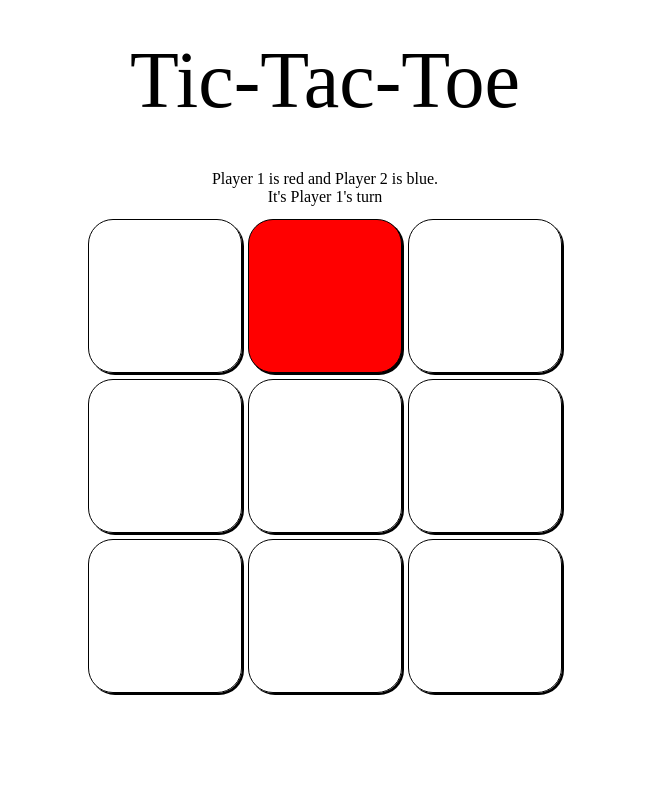
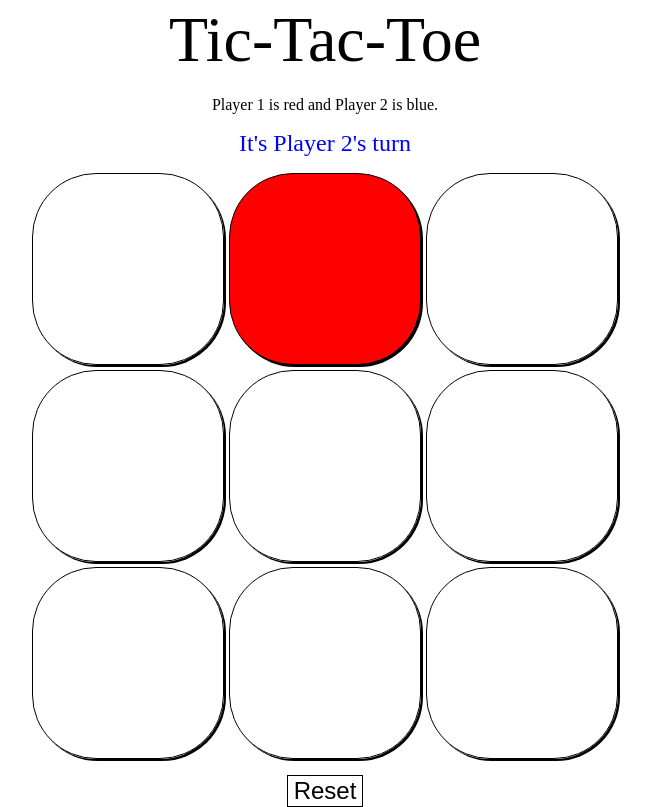
Before and after one commit to wchrapcynski/Tic-Tac-Toe, a plain HTML site: page index.html in a window 1280 px wide. Both pictures are taken after a click on the element 640 px from the left and 296 px from the top of the page. Shown: the whole page, without its empty margins (315-966 px from the left). Drawn offline with Linux system fonts and the light colour scheme.

Commit message:
Added more logic and tied it into HTML

```diff
--- a/css/style.css
+++ b/css/style.css
@@ -1,3 +1,7 @@
+* {
+    box-sizing: border-box;
+}
+
 body {
     margin: 0 auto;
 }
@@ -7,33 +11,41 @@ header {
     align-items: center;
     justify-content: center;
     height: 10vh;
-    text-align: center;
-    font-size: 10vh;
-    padding: 0.5em 0;
+    font-size: 8vh;
+}
+
+button {
+    font-size: 1.5em;
+    border: 1px solid black;
+    background-color: white;
+    outline: none;
 }
 
 .message {
-    padding: 10px;
     text-align: center;
+    font-size: 3vh;
+}
+
+.content {
+    display: flex;
+    justify-content: center;
+    align-items: center;
+    flex-flow: column;
 }
 
 .square {
     border: 1px solid black;
-    margin: 3px;
-    border-radius: 25px;
+    border-radius: 5vw;
     box-shadow: 2px 2px;
-}
-
-.layoutSetup {
-    display: grid;
-    grid-template-rows: 1fr;
-    grid-template-columns: 1fr 60vh 1fr;
 }
 
 .board {
     display: grid;
-    grid-template-rows: 20vh 20vh 20vh;
-    grid-template-columns: 20vh 20vh 20vh;
+    grid-template-rows: 25vw 25vw 25vw;
+    grid-template-columns: 25vw 25vw 25vw;
+    grid-gap: .3em;
+    padding: 1em;
+    margin: 0 auto;
 }
 
 .blue {
@@ -43,3 +55,22 @@ header {
 .red {
     background-color: red;
 }
+
+.redText {
+    color: red;
+}
+
+.blueText {
+    color: blue;
+}
+
+.blackText {
+    color: black;
+}
+
+@media only screen and (min-width: 800px) {
+    .board {
+        grid-template-rows: 15vw 15vw 15vw;
+        grid-template-columns: 15vw 15vw 15vw;
+    }
+}
--- a/index.html
+++ b/index.html
@@ -12,12 +12,9 @@
         <div>Tic-Tac-Toe</div>
     </header>
     <main>
-        <div class="layoutSetup">
-            <div class="leftSide">
-
-            </div>
         <div class="content">
-                <div class="message"></div>
+            <p>Player 1 is red and Player 2 is blue.</p>
+            <div class="message redText"></div>
             <div class="board">
                     <div class="square" id="sq1"></div>
                     <div class="square" id="sq2"></div>
@@ -29,11 +26,7 @@
                     <div class="square" id="sq8"></div>
                     <div class="square" id="sq9"></div>
             </div>
-                </div>
-            </div>
-            <div class="rightSide">
-
-            </div>
+            <button class="reset">Reset</button>
         </div>
     </main>
     <footer>
--- a/js/main.js
+++ b/js/main.js
@@ -45,8 +45,9 @@ const squares = document.querySelectorAll(".square");
 const winningCombos = [[1,2,3], [4,5,6], [7,8,9], [1,4,7], [2,5,8], [3,6,9], [1,5,9], [3,5,7]]
 let currentPlayer = 1
 let filled = 0;
+
 const messageArea = document.querySelector(".message");
-let message = "Player 1 is red and Player 2 is blue.\nIt's Player 1's turn";
+let message = "It's Player 1's turn";
 messageArea.innerText = message;
 
 function winnerCheck() {
@@ -55,11 +56,19 @@ function winnerCheck() {
             && board[winningCombos[i][1]].clicked === "red"
             && board[winningCombos[i][2]].clicked === "red") {
             winner = "red";
+            messageArea.classList.remove("blueText");
+            messageArea.classList.add("redText");
+            message = "Red Wins!";
+            messageArea.innerText = message;
         }
         if (board[winningCombos[i][0]].clicked === "blue" &&
             board[winningCombos[i][1]].clicked === "blue" &&
             board[winningCombos[i][2]].clicked === "blue") {
             winner = "blue";
+            messageArea.classList.remove("redText")
+            messageArea.classList.add("blueText")
+            message = "Blue Wins!";
+            messageArea.innerText = message;
         }
     }
 }
@@ -68,16 +77,26 @@ function checkTie() {
     for (let i = 1; i <= 9; i++) {
         if(filled === 9 && winner === undefined) {
             winner = "It's a tie!"
+            messageArea.classList.remove("redText")
+            messageArea.classList.remove("blueText")
+            messageArea.classList.add("blackText")
+            message = "It's a tie!";
+            messageArea.innerText = message;
         }
     }
 }
 
+document.querySelector('.reset').addEventListener('click', resetGame);
 function resetGame() {
     for (let i = 1; i <= 9; i++) {
         board[i].clicked = undefined;
         filled = 0;
         squares[i - 1].classList.remove("blue");
         squares[i - 1].classList.remove("red");
+        messageArea.classList.remove("blueText");
+        messageArea.classList.add("redText");
+        message = "It's Player 1's turn";
+        messageArea.innerText = message;
     }
     winner = undefined;
 }
@@ -90,11 +109,20 @@ function resetGame() {
                 board[i+1].clicked = "red"
                 filled += 1;
                 currentPlayer = 2;
+                messageArea.classList.remove("redText")
+                messageArea.classList.add("blueText")
+                message = "It's Player 2's turn";
+                messageArea.innerText = message;
+
             } else if (currentPlayer === 2 && board[i + 1].clicked === undefined && winner === undefined) {
                 this.classList.toggle("blue");
                 board[i + 1].clicked = "blue";
                 filled += 1;
                 currentPlayer = 1;
+                messageArea.classList.remove("blueText");
+                messageArea.classList.add("redText");
+                message = "It's Player 1's turn";
+                messageArea.innerText = message;
             }
             winnerCheck()
             checkTie()
```
Lines whose indentation alone changed are shown as unchanged.
